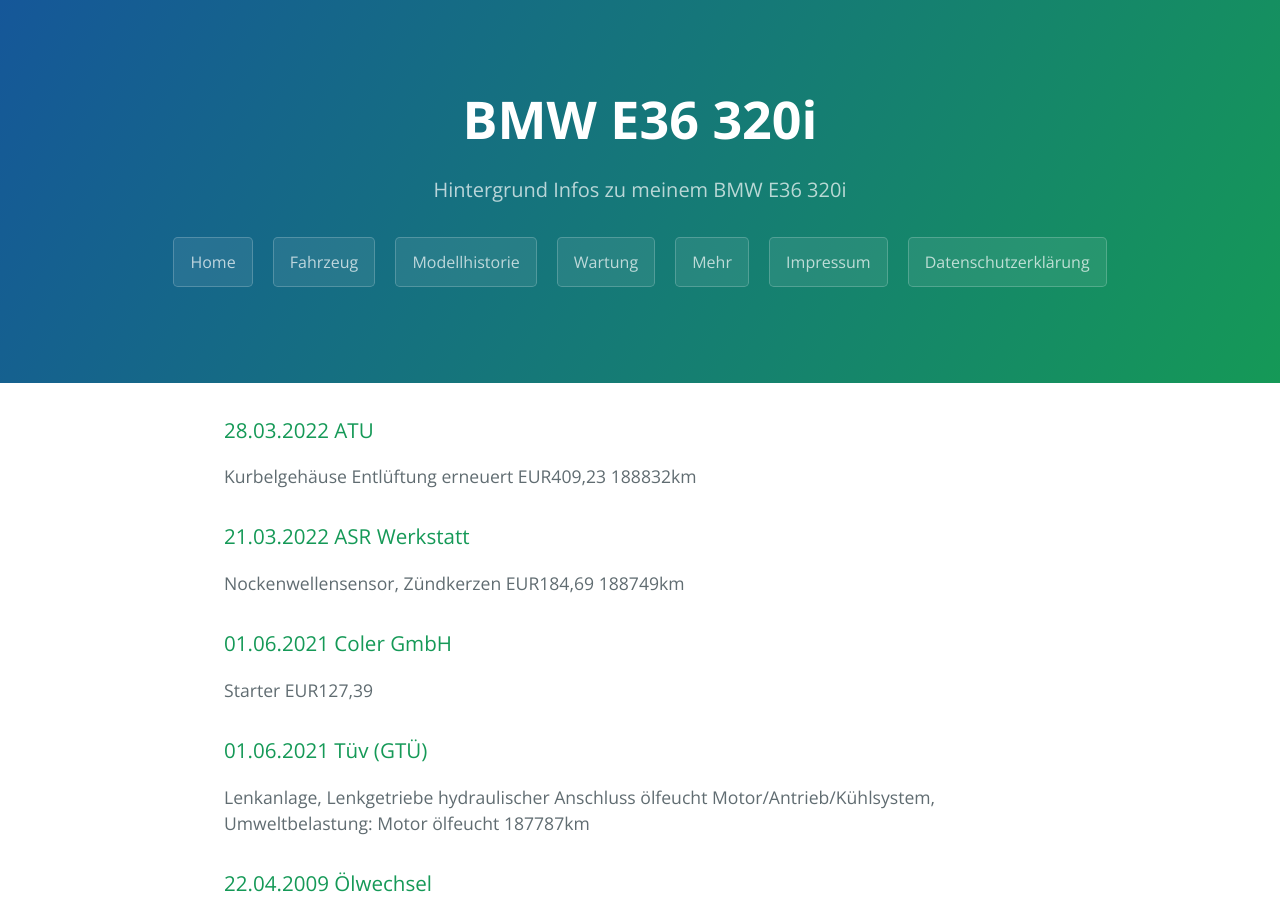
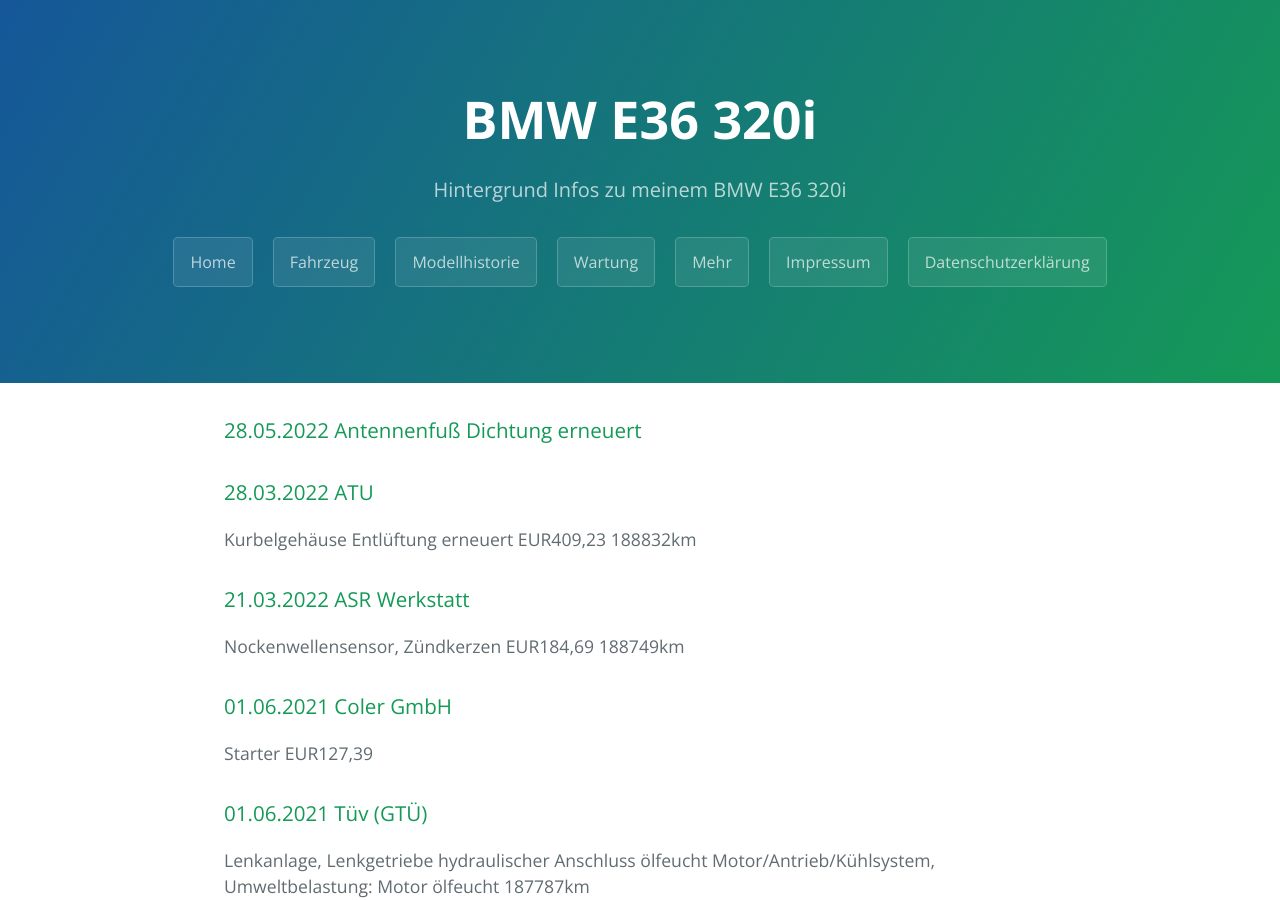
Before and after one commit to trautw/SCD-Quickstart, a Jekyll site: the page built from docs/_pages/03_maintenance.md, in a window 1280 px wide and 900 px high. Built offline with Jekyll 4.4.1, drawn with Linux system fonts in a browser that asks for light colours.

Commit message:
Update 03_maintenance.md

```diff
--- a/docs/_pages/03_maintenance.md
+++ b/docs/_pages/03_maintenance.md
@@ -3,6 +3,8 @@ layout: default
 title: Wartung
 permalink: /maintenance/
 ---
+
+### 28.05.2022 Antennenfuß Dichtung erneuert
 
 ### 28.03.2022 ATU
 Kurbelgehäuse Entlüftung erneuert EUR409,23
```
